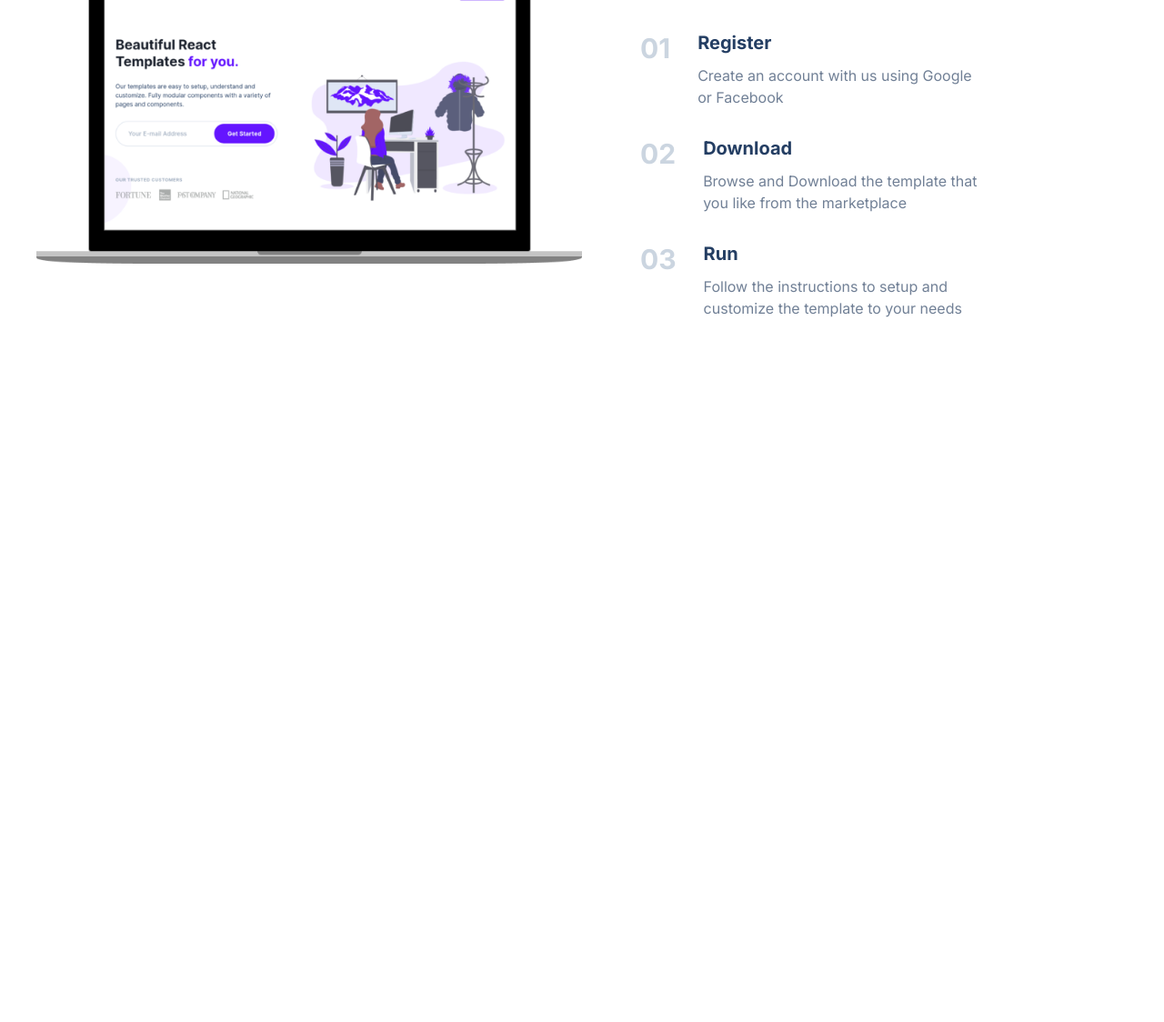
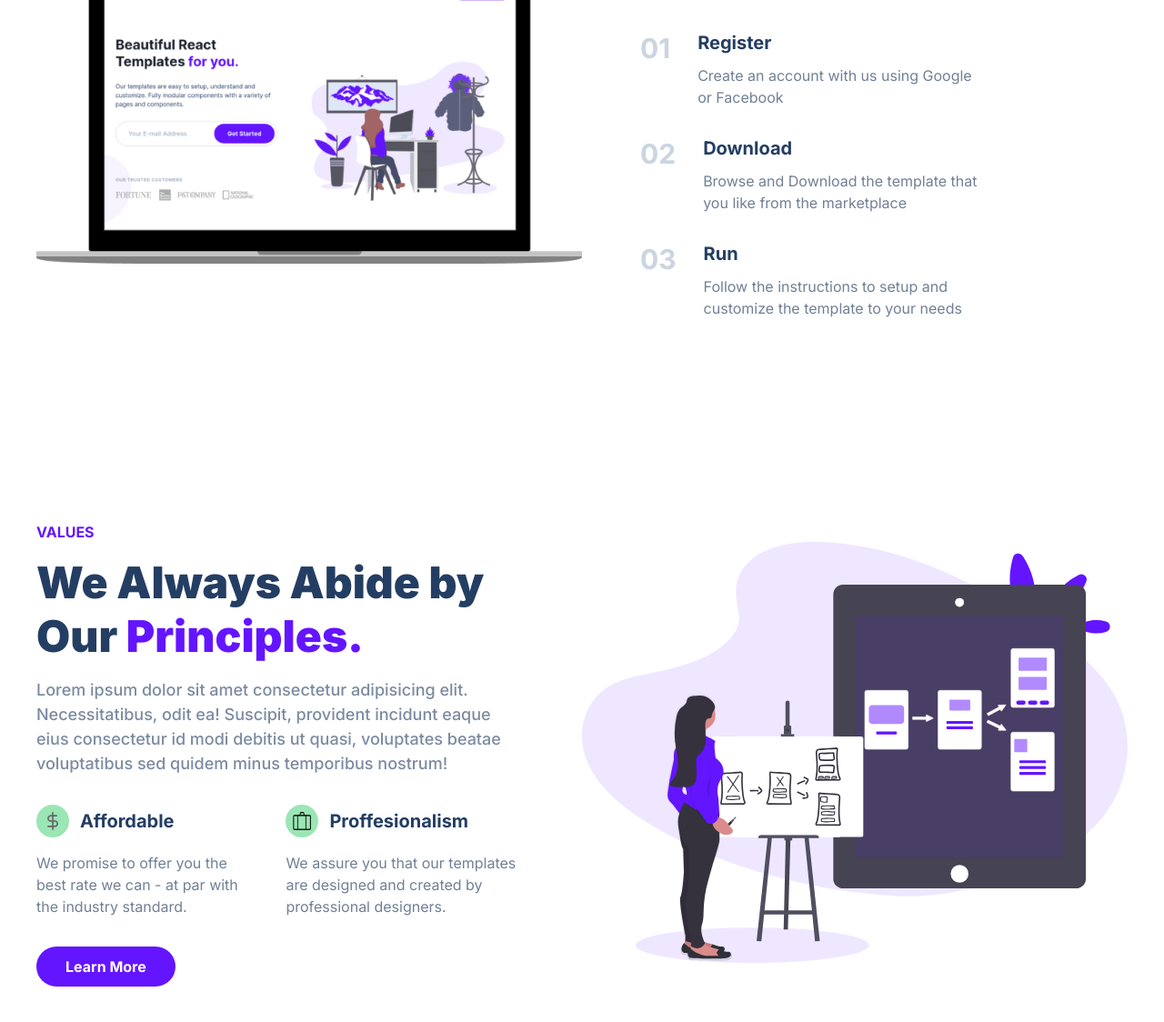
Before and after one commit to maxfield1/Treact, a plain HTML site: page index.html in a window 1280 px wide. Shown: the part 2318-3442 px from the top of the page at 91% size. Before the commit the page ends 2781 px from the top, so only its background shows below. Drawn offline with Linux system fonts and the light colour scheme.

Commit message:
New Section

```diff
--- a/index.html
+++ b/index.html
@@ -5,6 +5,7 @@
     <meta name="viewport" content="width=device-width, initial-scale=1.0" />
     <title>Document</title>
     <link rel="stylesheet" href="./style.css" />
+    <script src="https://kit.fontawesome.com/c9fa93eb32.js" crossorigin="anonymous"></script>
   </head>
   <body>
     <section id="landing">
@@ -146,7 +147,7 @@
             <div class="container">
                 <div class="row quality__row">
                     <div class="quality__description">
-                        <h4 class="section__tag">Quality Work</h4>
+                        <h4 class="section__tag">QUALITY WORK</h4>
                         <h2 class="quality__title">Designed & Developed by <span class="purple">Professionals.</span></h2>
                         <p class="quality__description--para">Lorem ipsum dolor sit, amet consectetur adipisicing elit. Asperiores aspernatur sapiente tempora voluptas libero placeat! Autem voluptate officia unde sapiente repellendus architecto ea sint magni maiores, cupiditate laboriosam, dicta voluptatibus?</p>
                         <button class="quality__btn">Learn More</button>
@@ -164,7 +165,7 @@
                         <img class="steps__img" src="./asset/hero-screenshot-2.241aac1fbc66db29d873.png" alt="">
                     </figure>
                     <div class="steps__description">
-                        <h4 class="section__tag">Steps</h4>
+                        <h4 class="section__tag">STEPS</h4>
                         <h2 class="steps__title">Easy to <span class="purple">Get Started.</span></h2>
                         <div class="steps">
                             <div class="step">
@@ -193,6 +194,41 @@
                 </div>
             </div>
         </section>
+        <section id="values">
+            <div class="container">
+                <div class="row value__row">
+                    <div class="value__description">
+                        <h4 class="section__tag">VALUES</h4>
+                        <h2 class="values__title">We Always Abide by Our <span class="purple">Principles.</span></h2>
+                        <p class="values__para">Lorem ipsum dolor sit amet consectetur adipisicing elit. Necessitatibus, odit ea! Suscipit, provident incidunt eaque eius consectetur id modi debitis ut quasi, voluptates beatae voluptatibus sed quidem minus temporibus nostrum!</p>
+                        <div class="values">
+                            <div class="value">
+                                <div class="value__title">
+                                    <figure class="values__img--wrapper">
+                                        <img class="values__img" src="./asset/dollar-sign-money.png" alt="">
+                                    </figure>
+                                    <div class="value__name">Affordable</div>
+                                </div>
+                                <p class="value__para">We promise to offer you the best rate we can - at par with the industry standard.</p>
+                            </div>
+                            <div class="value">
+                                <div class="value__title">
+                                    <figure class="values__img--wrapper">
+                                        <img class="values__img" src="./asset/briefcase.png" alt="">
+                                    </figure>
+                                    <div class="value__name">Proffesionalism</div>
+                                </div>
+                                <p class="value__para">We assure you that our templates are designed and created by professional designers.</p>
+                            </div>
+                        </div>
+                        <button class="value__btn">Learn More</button>
+                    </div>
+                    <figure class="value__img--wrapper">
+                        <img class="value__img" src="./asset/prototype-illustration.21bc4b3f612a2f257c3d361067582485.svg" alt="">
+                    </figure>
+                </div>
+            </div>
+        </section>
     </main>
   </body>
 </html>
--- a/style.css
+++ b/style.css
@@ -287,14 +287,15 @@ nav {
     margin-right: 60px;
 }
 
-.quality__title, .steps__title {
+.quality__title, .steps__title,
+.values__title {
     color: rgb(36, 62, 99);
     margin: 16px 0;
     font-size: 48px;
     font-weight: 900;
 }
 
-.quality__description--para  {
+.quality__description--para, .values__para  {
     margin: 0 auto;
     text-align: left;
     font-size: 18px;
@@ -303,7 +304,7 @@ nav {
     color: #7c8ba1;
 }
 
-.quality__btn {
+.quality__btn, .value__btn {
     margin-top: 32px;
     padding: 12px 32px;
     border-radius: 500px;
@@ -379,3 +380,72 @@ nav {
     color: #718096;
     margin-top: 12px;
 }
+
+/* VALUES */
+
+#values {
+    padding: 0 32px;
+}
+
+.value__row {
+    display: flex;
+    align-items: center;
+}
+
+.value__description {
+    width: 50%;
+    display: flex;
+    flex-direction: column;
+    align-items: start;
+    padding: 32px 64px 32px 0;
+}
+
+.values {
+    display: flex;
+}
+
+.value {
+    margin-top: 32px;
+}
+
+.value:nth-child(1) {
+    margin-right: 32px;
+}
+
+.value__title {
+    display: flex;
+    align-items: center;
+}
+
+.values__img--wrapper {
+    border-radius: 50%;
+    background-color: #9ae6b4;
+    padding: 8px;
+    display: flex;
+    justify-content: center;align-items: center;
+}
+
+.values__img {
+    height: 20px;
+    width: 20px;
+}
+
+.value__name {
+    font-weight: 700;
+    font-size: 20px;
+    color: #243e63;
+    margin-left: 12px;
+}
+
+.value__para {
+    color: #718096;
+    margin-top: 16px;
+}
+
+.value__img--wrapper {
+    width: 50%;
+}
+
+.value__img {
+    width: 100%;
+}
```
Also changed, not shown: asset/briefcase.png (added), asset/dollar-sign-money.png (added).
